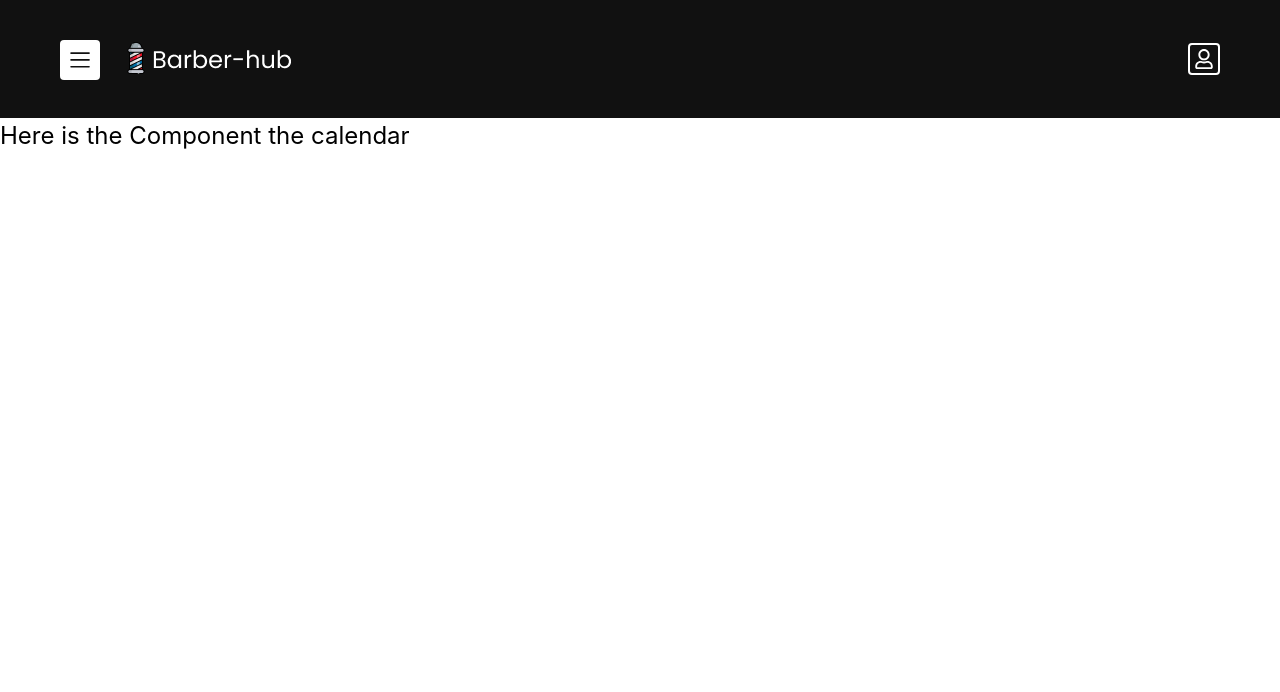
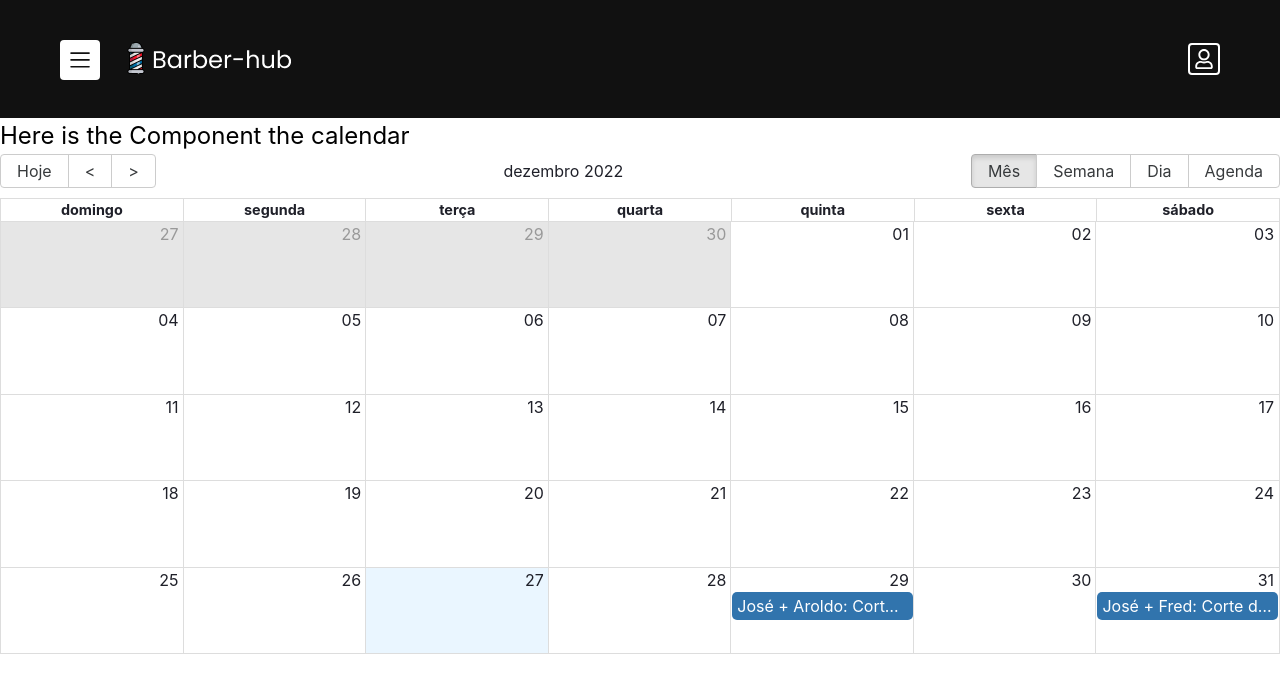
Before and after one commit to Hub-Innovations/barber-hub-front, a Next.js app: page /profile/calendar in a window 1280 px wide. Shown: the top 692 px of the page. Built offline with nearby package versions, Linux system fonts and the light colour scheme.

Commit message:
calendar feature

```diff
--- a/package.json
+++ b/package.json
@@ -17,11 +17,13 @@
     "@types/react-dom": "18.0.9",
     "axios": "^1.2.1",
     "chakra-ui-autocomplete": "^1.4.5",
+    "date-fns": "^2.29.3",
     "eslint": "8.27.0",
     "eslint-config-next": "13.0.3",
     "framer-motion": "^7.6.7",
     "next": "13.0.3",
     "react": "18.2.0",
+    "react-big-calendar": "^1.5.2",
     "react-dom": "18.2.0",
     "react-hook-form": "^7.39.7",
     "react-icons": "^4.6.0",
@@ -33,6 +35,7 @@
   },
   "devDependencies": {
     "@types/next": "^9.0.0",
+    "@types/react-big-calendar": "^0.38.3",
     "@types/react-input-mask": "^3.0.2",
     "@types/styled-components": "^5.1.26",
     "babel-plugin-styled-components": "^2.0.7",
--- /dev/null
+++ b/src/components/BarberCalendar/Calendar.tsx
@@ -0,0 +1,75 @@
+import { Calendar, dateFnsLocalizer } from 'react-big-calendar';
+import format from 'date-fns/format';
+import parse from 'date-fns/parse';
+import startOfWeek from 'date-fns/startOfWeek';
+import getDay from 'date-fns/getDay';
+import ptBR from 'date-fns/locale/pt-BR';
+
+const locales = {
+  'pt-BR': ptBR,
+};
+
+const localizer = dateFnsLocalizer({
+  format,
+  parse,
+  startOfWeek,
+  getDay,
+  locales,
+});
+
+export const CalendarComponent = () => {
+  const messages = {
+    allDay: 'Dia Inteiro',
+    previous: '<',
+    next: '>',
+    today: 'Hoje',
+    month: 'Mês',
+    week: 'Semana',
+    day: 'Dia',
+    agenda: 'Agenda',
+    date: 'Data',
+    time: 'Hora',
+    event: 'Evento',
+    showMore: (total: number) => `+ (${total}) Eventos`,
+  };
+  const myEventList = [
+    {
+      _id: '63ac369a16d3a5d153048e60',
+      start: new Date('2022-12-29T15:50:05.158Z'),
+      end: new Date('2022-12-29T18:50:05.158Z'),
+      title: 'José + Aroldo: Corte duplo',
+      allDay: false,
+      resource: {
+        status: 1,
+        services: ['63a8fd6ea78c0cda198e66d1', '63a8fd6ea78c0cda198e66d3'],
+      },
+      barberId: '63ab004032a0f08ebc6d0421',
+      __v: 0,
+    },
+    {
+      _id: '63ac37003355a75be1f5df73',
+      start: new Date('2022-12-31T15:50:05.158Z'),
+      end: new Date('2022-12-31T18:50:05.158Z'),
+      title: 'José + Fred: Corte duplo',
+      allDay: false,
+      resource: {
+        services: ['63a8fd6ea78c0cda198e66d1', '63a8fd6ea78c0cda198e66d3'],
+      },
+      barberId: '63ab004032a0f08ebc6d0421',
+      __v: 0,
+    },
+  ];
+  return (
+    <div>
+      <Calendar
+        messages={messages}
+        culture='pt-BR'
+        localizer={localizer}
+        events={myEventList}
+        startAccessor='start'
+        endAccessor='end'
+        style={{ height: 500 }}
+      />
+    </div>
+  );
+};
--- /dev/null
+++ b/src/components/BarberCalendar/index.tsx
@@ -0,0 +1,5 @@
+import { CalendarComponent } from 'components/BarberCalendar/Calendar';
+
+export const BarberCalendar = () => {
+  return <CalendarComponent />;
+};
--- a/src/pages/profile/calendar.tsx
+++ b/src/pages/profile/calendar.tsx
@@ -2,6 +2,8 @@ import React from 'react';
 import * as Styled from '../../styles/Admin/calendar';
 import AdminDrawer from '../../components/BarberAdmin/Drawer';
 import AdminHeader from '../../components/BarberAdmin/Header';
+import { BarberCalendar } from 'components/BarberCalendar';
+import 'react-big-calendar/lib/css/react-big-calendar.css';
 
 function AdminCalendar() {
   return (
@@ -11,6 +13,7 @@ function AdminCalendar() {
       <Styled.CalendarTitle>
         Here is the Component the calendar
       </Styled.CalendarTitle>
+      <BarberCalendar />
     </>
   );
 }
```
Also changed, not shown: 1 other file (tests, documents, lock files or other folders).
